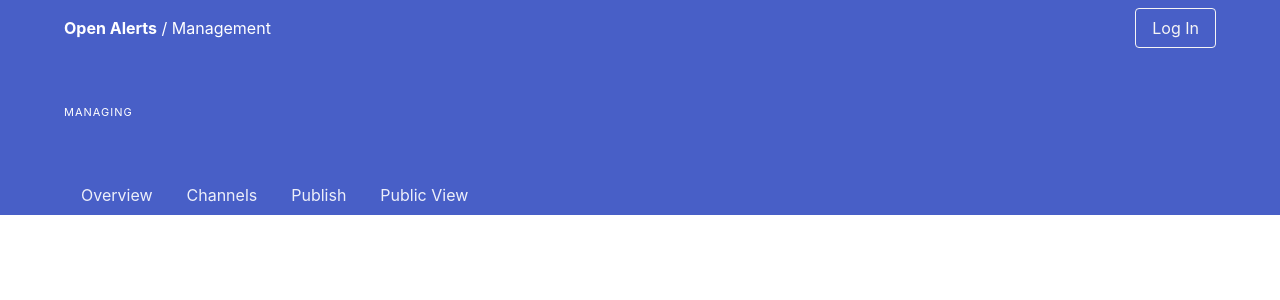
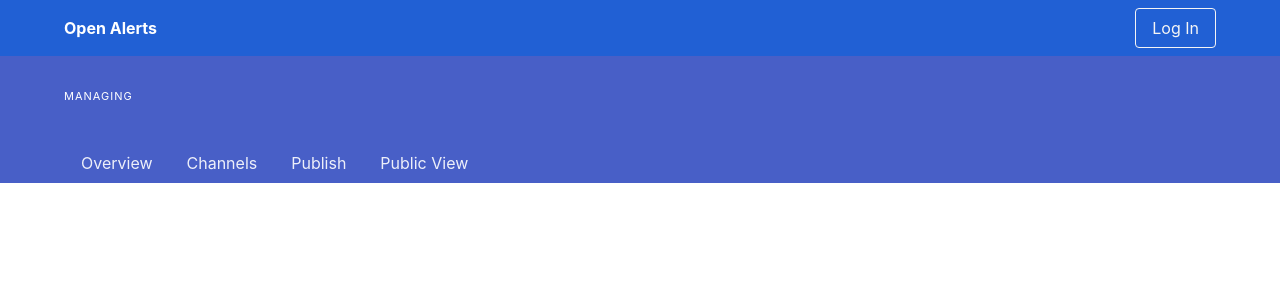
Before and after one commit to news-catalyst/openalerts, a Django app: template openalerts/management/templates/management/organization_base.html in a window 1280 px wide. Shown: the top 300 px of the page. Run offline with Django 3.2, Linux system fonts and the light colour scheme; the template is opened without the code that fills it, so the values that code supplies are empty; some libraries are stand-ins or nearby versions.

Commit message:
Improve hero styling

```diff
--- a/openalerts/management/static/management/css/management.css
+++ b/openalerts/management/static/management/css/management.css
@@ -60,8 +60,12 @@ a.box:hover {
     border-radius: 5px;
 }
 
+.is-org-hero .hero-body {
+    padding: 2rem 1.5rem;
+}
+
 .navbar.is-link {
-    /* background-color: #2160d4 !important; */
+    background-color: #2160d4 !important;
 }
 
 .actions-container:not(:empty) {
--- a/openalerts/management/templates/management/base.html
+++ b/openalerts/management/templates/management/base.html
@@ -18,7 +18,7 @@
         <div class="container">
             <div class="navbar-brand">
                 <a class="navbar-item" href="{% url 'management:dashboard' %}">
-                    <strong>Open Alerts</strong>&nbsp;/ Management
+                    <strong>Open Alerts</strong>
                 </a>
 
                 <a role="button" class="navbar-burger burger" aria-label="menu" aria-expanded="false"
--- a/openalerts/management/templates/management/organization_base.html
+++ b/openalerts/management/templates/management/organization_base.html
@@ -1,7 +1,7 @@
 {% extends 'management/base.html' %}
 
 {% block precontent %}
-<section class="hero is-link">
+<section class="hero is-link is-org-hero">
     <div class="hero-body">
         <div class="container">
             <div class="level">
```
